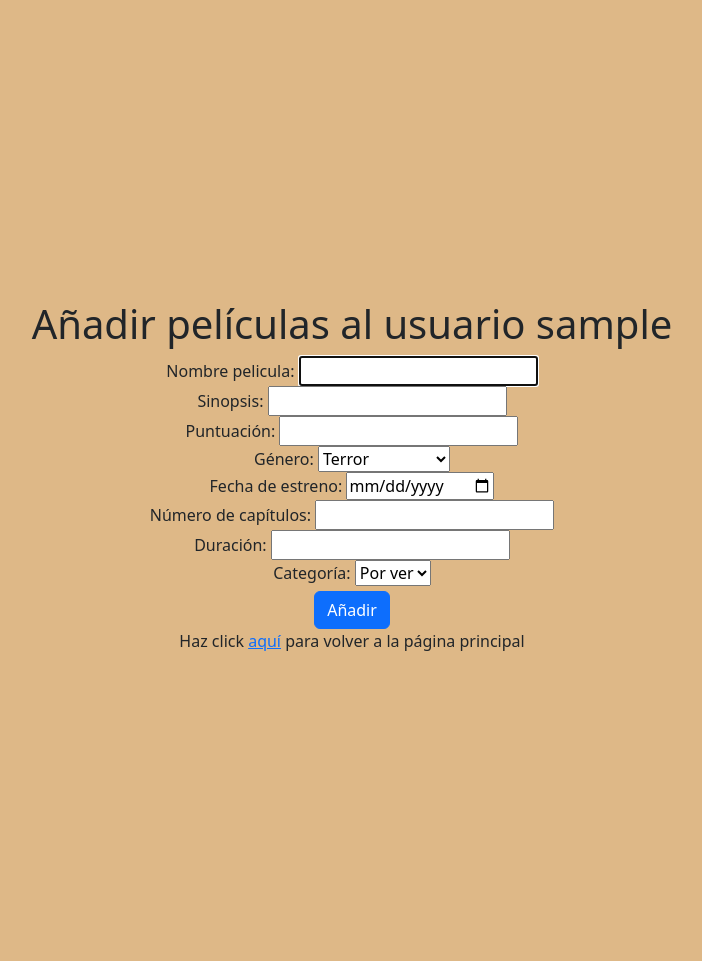
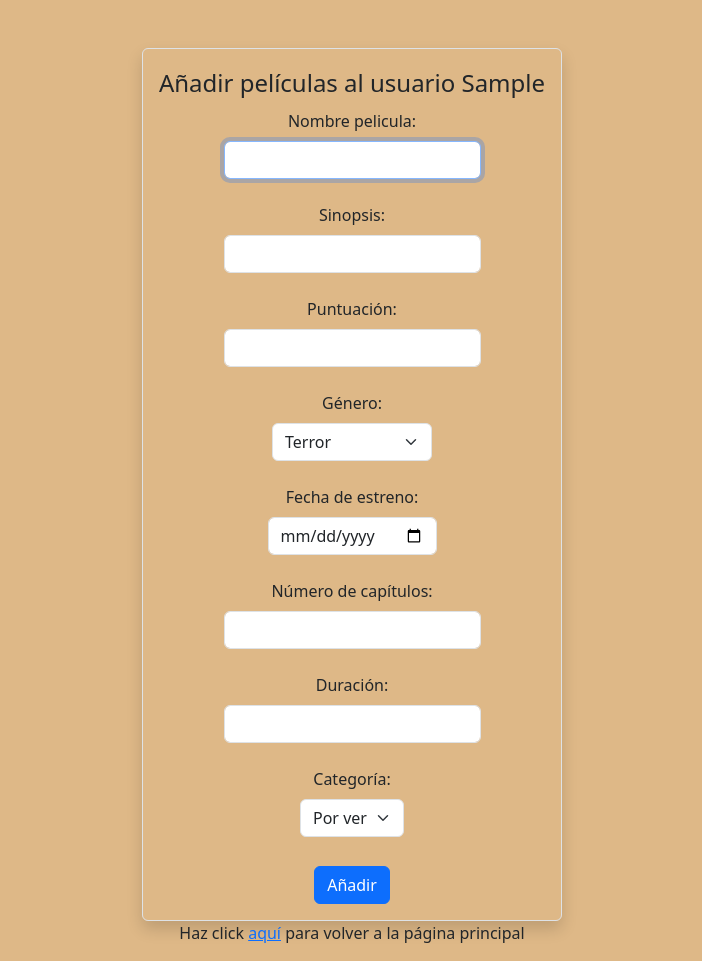
Before and after one commit to Carlos5Noob/Proyecto-Flask, a Flask app: a page that uses templates/añadir_pelicula.html in a window 1280 px wide. Shown: the whole page, without its empty margins (288-990 px from the left). Before the commit the page ends 651 px from the top, so only its background shows below. Run offline with Flask 3, Linux system fonts and the light colour scheme; the visitor is signed in with stand-in values (Sample User, id 1).

Commit message:
more bootstrap properties added

```diff
--- a/templates/añadir_pelicula.html
+++ b/templates/añadir_pelicula.html
@@ -8,36 +8,37 @@
 </head>
 <body>
 
-    <h1 class="keloke text-center">Añadir películas al usuario {{ username }}</h1>
-
+    <div class="d-flex justify-content-center mt-5">
+    <fieldset class="border rounded p-3 shadow">
+        <legend class="text-center">Añadir películas al usuario {{ username | capitalize }}</legend>
             <form class="text-center" method="post" action="{{ url_for('add_film') }}">
-        <label for="pelicula">Nombre pelicula:</label>
-        <input type="text" id="pelicula" name="pelicula" required autofocus>
+                <label class="form-label" for="pelicula">Nombre pelicula:</label>
+                <input class="form-control w-auto mx-auto d-block" type="text" id="pelicula" name="pelicula" required autofocus>
                 <br>
-        <label for="sinopsis">Sinopsis:</label>
-        <input type="text" id="sinopsis" name="sinopsis" required >
+                <label class="form-label" for="sinopsis">Sinopsis:</label>
+                <input class="form-control w-auto mx-auto d-block" type="text" id="sinopsis" name="sinopsis" required >
                 <br>
-        <label for="puntuacion">Puntuación:</label>
-        <input type="number" id="puntuacion" name="puntuacion" required >
+                <label class="form-label" for="puntuacion">Puntuación:</label>
+                <input class="form-control w-auto mx-auto d-block" type="number" id="puntuacion" name="puntuacion" required >
                 <br>
-        <label for="genero">Género:</label>
-        <select name="genero" id="genero">
+                <label class="form-label" for="genero">Género:</label>
+                <select class="form-select w-auto mx-auto d-block" name="genero" id="genero">
                     <option value="terror">Terror</option>
                     <option value="lucha y acción">Lucha y acción</option>
                     <option value="comedia">Comedia</option>
                 </select>
                 <br>
-        <label for="fecha">Fecha de estreno:</label>
-        <input type="date" id="fecha" name="fecha" required>
+                <label class="form-label" for="fecha">Fecha de estreno:</label>
+                <input class="form-control w-auto mx-auto d-block" type="date" id="fecha" name="fecha" required>
                 <br>
-        <label for="capitulos">Número de capítulos:</label>
-        <input type="number" id="capitulos" name="capitulos" required>
+                <label class="form-label" for="capitulos">Número de capítulos:</label>
+                <input class="form-control w-auto mx-auto d-block" type="number" id="capitulos" name="capitulos" required>
                 <br>
-        <label for="duracion">Duración:</label>
-        <input type="number" id="duracion" name="duracion">
+                <label class="form-label" for="duracion">Duración:</label>
+                <input class="form-control w-auto mx-auto d-block" type="number" id="duracion" name="duracion">
                 <br>
-        <label for="categoria">Categoría:</label>
-        <select name="categoria" id="categoria">
+                <label class="form-label" for="categoria">Categoría:</label>
+                <select class="form-select w-auto mx-auto d-block" name="categoria" id="categoria">
                     <option value="por_ver">Por ver</option>
                     <option value="viendo">Viendo</option>
                     <option value="vistas">Vistas</option>
@@ -45,6 +46,8 @@
                 <br>
                 <button class="btn btn-primary" type="submit">Añadir</button>
             </form>
+    </fieldset>
+    </div>
 
     <p class="text-center">Haz click <a href="{{ url_for('home') }}">aquí</a> para volver a la página principal</p>
 
```
Also changed, not shown: templates/login.html (+8 -5 lines), templates/register.html (+14 -11 lines). Lines whose indentation alone changed are shown as unchanged.
